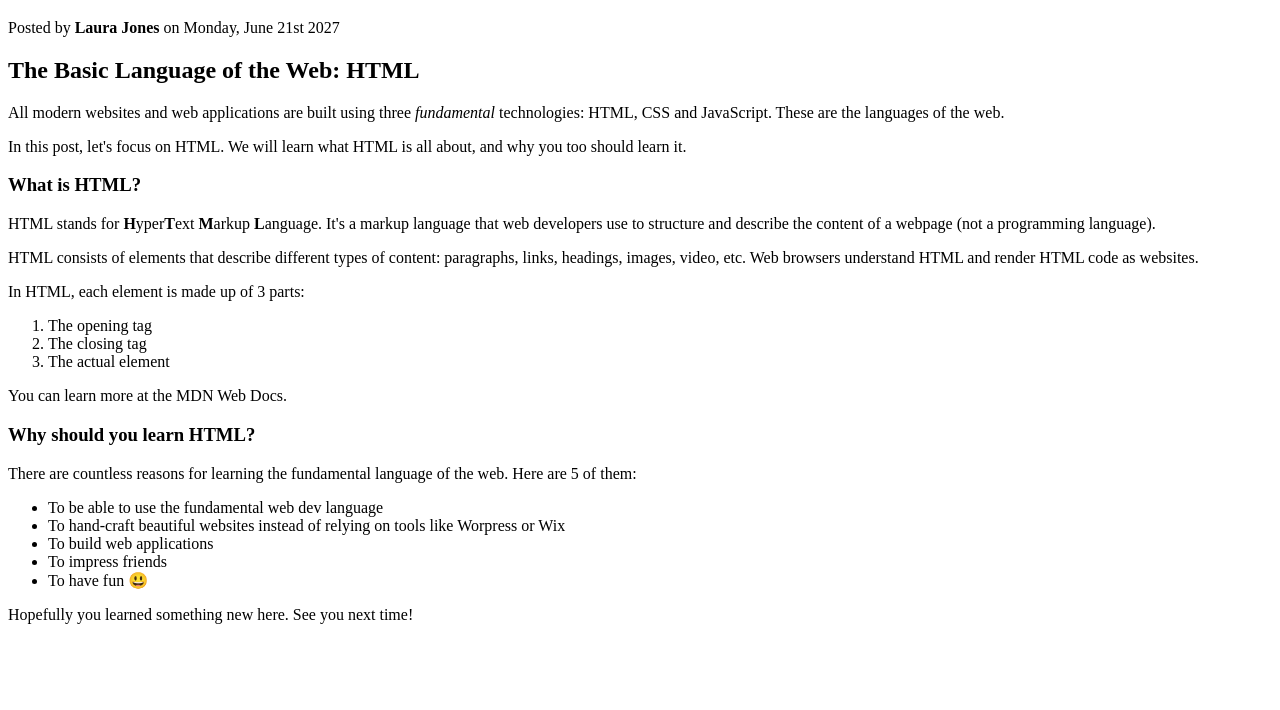
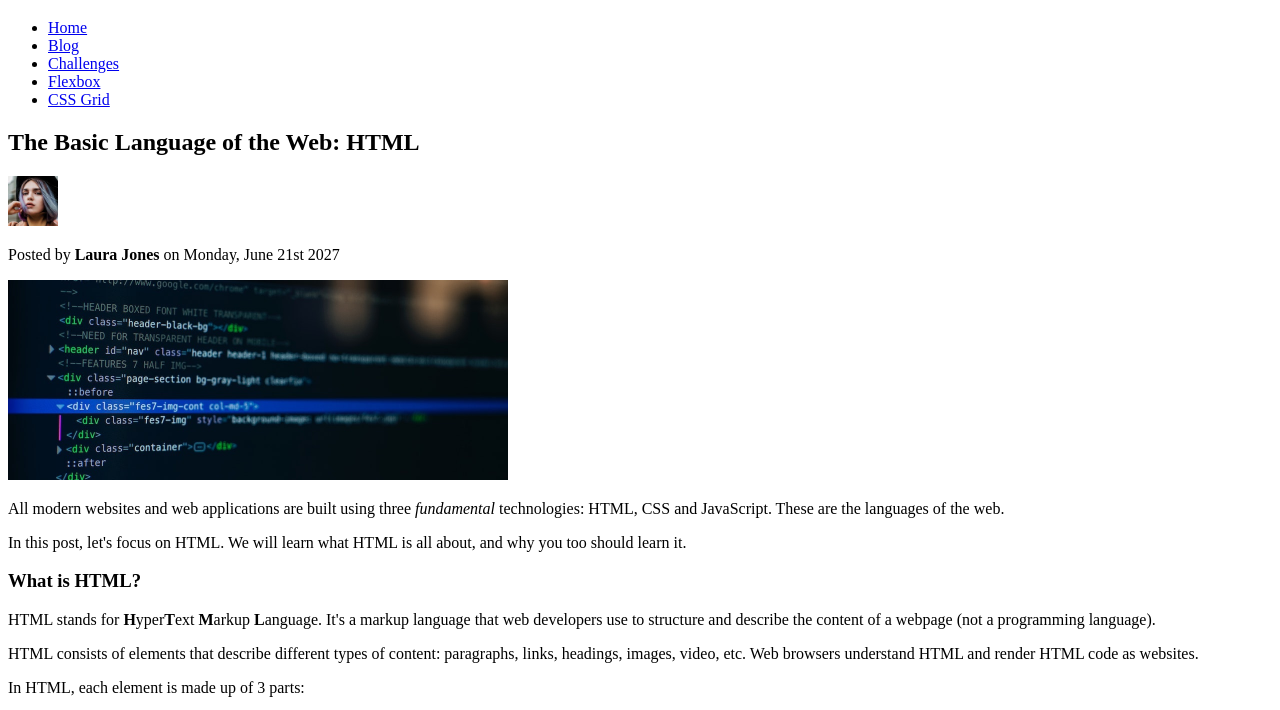
Before and after one commit to pgtech246/The_Code_Magazine_website_DEMO, a plain HTML site: page index.html in a window 1280 px wide. Shown: the part 62-772 px from the top of the page. Drawn offline with Linux system fonts and the light colour scheme.

Commit message:
Add images, link and blog page

```diff
--- a/index.html
+++ b/index.html
@@ -2,14 +2,31 @@
 <html lang="en">
     <head>
         <meta charset="UTF-8" />
+        <meta name="viewport" content="width=device-width, initial-scale=1.0" />
         <title>The Basic Language of the Web: HTML</title>
     </head>
 
     <body>
         <h1>📘 The Code Magazine</h1>
+
+        <nav>
+            <ul>
+                <li><a href="index.html">Home</a></li>
+                <li><a href="blog.html">Blog</a></li>
+                <li><a href="#">Challenges</a></li>
+                <li><a href="#">Flexbox</a></li>
+                <li><a href="#">CSS Grid</a></li>
+            </ul>
+        </nav>
+
+        <h2>The Basic Language of the Web: HTML</h2>
+
+        <img src="images\laura-jones.jpg" alt="headshot of Laura Jones" height="50px" width="50px" />
+
         <p>Posted by <strong>Laura Jones</strong> on Monday, June 21st 2027</p>
 
-        <h2>The Basic Language of the Web: HTML</h2>
+        <img src="images\post-img.jpg" alt="html code on a screen" height="200px" width="500px" />
+
         <p>
             All modern websites and web applications are built using three <em>fundamental</em>
             technologies: HTML, CSS and JavaScript. These are the languages of the web.
@@ -38,7 +55,10 @@
             <li>The closing tag</li>
             <li>The actual element</li>
         </ol>
-        <p>You can learn more at the MDN Web Docs.</p>
+        <p>
+            You can learn more at the
+            <a href="https://developer.mozilla.org/en-US/docs/Web/HTML" target="_blank">MDN Web Docs</a>.
+        </p>
 
         <!--*************************-->
 
```
Also changed, not shown: blog.html (added, +23 -0 lines).
